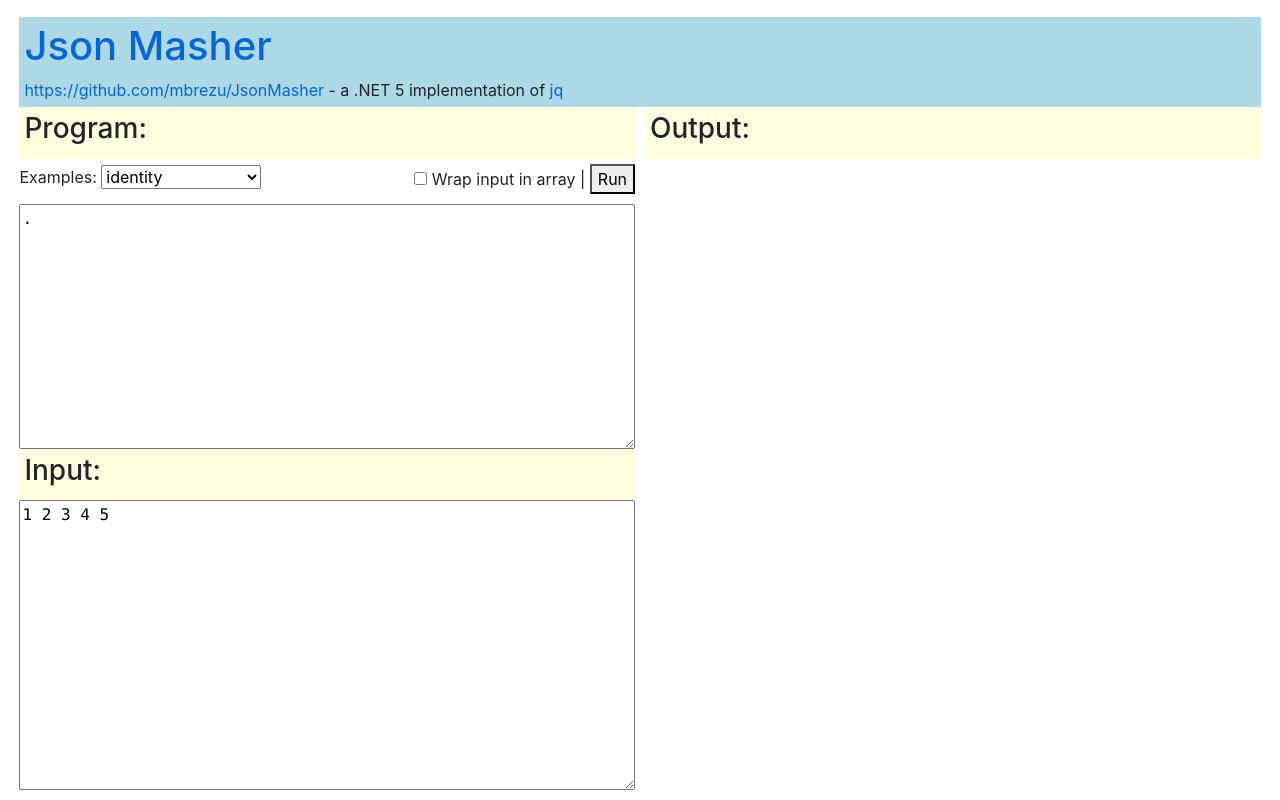
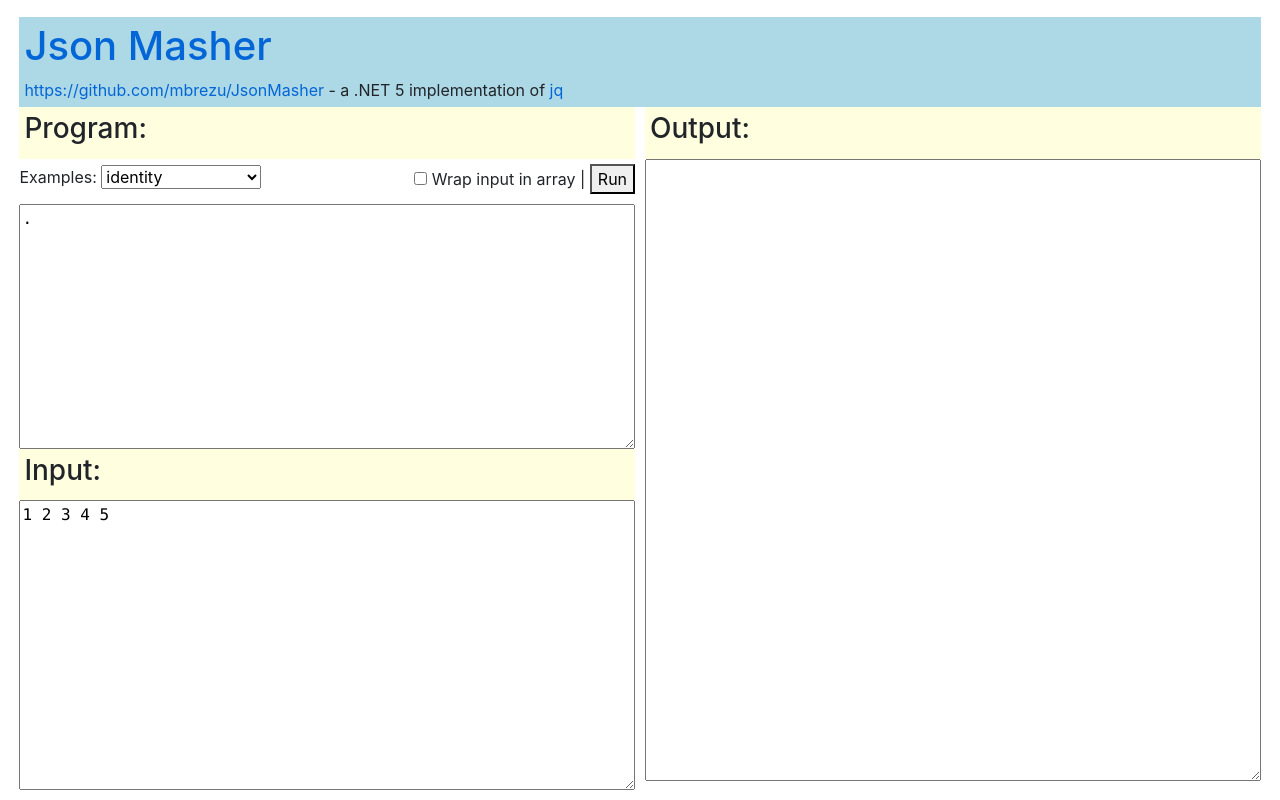
Before and after one commit to mbrezu/JsonMasher, a React (Create React App) app in the folder JsonMasher.Web/ClientApp/: page / in a window 1280 px wide. Built offline with nearby package versions, Linux system fonts and the light colour scheme.

Commit message:
Web interface fix.

```diff
--- a/JsonMasher.Web/ClientApp/src/App.js
+++ b/JsonMasher.Web/ClientApp/src/App.js
@@ -142,9 +142,7 @@
               <div className="subtitle">
                 <h3>Output:</h3>
               </div>
-              <pre className="fillall">
-                {output}
-              </pre>
+              <textarea className="containerv" readOnly value={output} />
             </div>
             <div className="separatorv" />
           </div>
```
